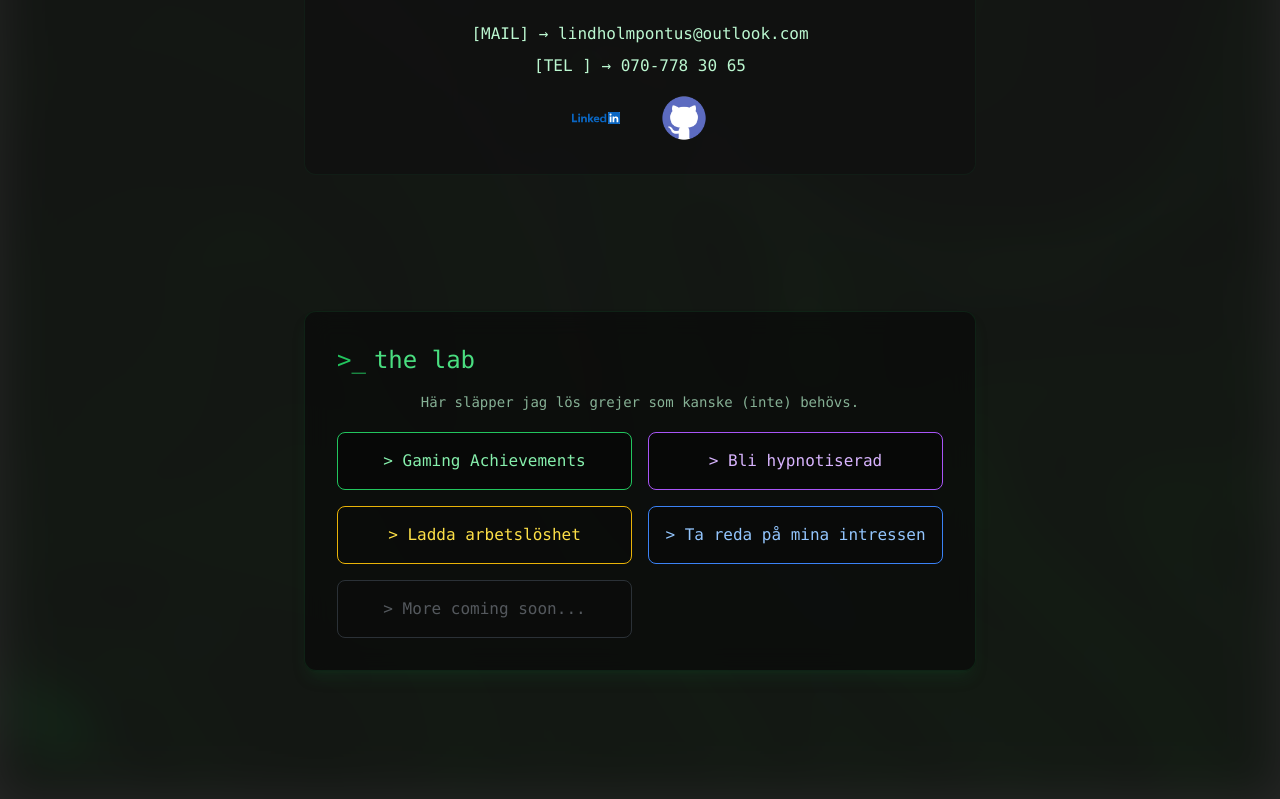
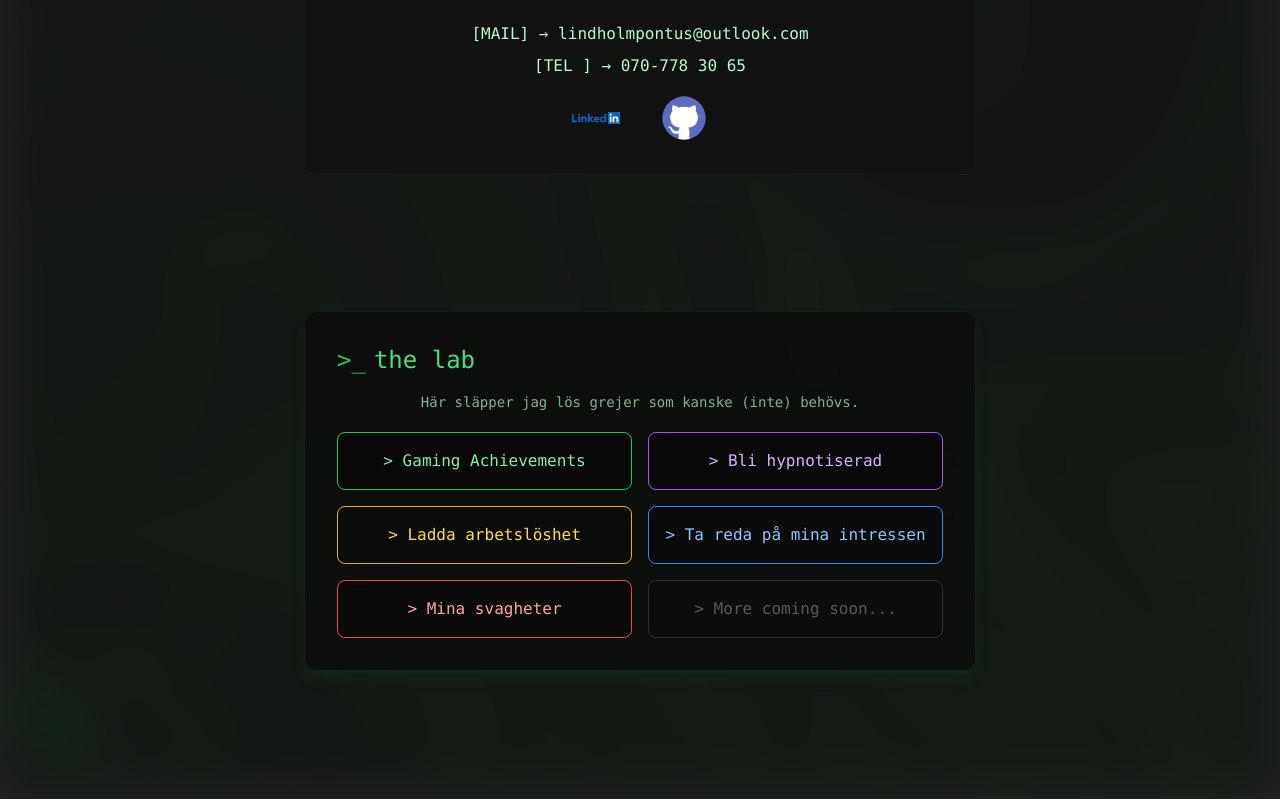
Before and after one commit to lindholmpontus/mysite, a React (Vite) app: page / in a window 1280 px wide. Shown: the part 2434-3233 px from the top of the page. Built offline with nearby package versions, Linux system fonts and the light colour scheme.

Commit message:
added weakness button

```diff
--- a/src/Portfolio.jsx
+++ b/src/Portfolio.jsx
@@ -10,7 +10,7 @@ export default function Portfolio() {
   const [heroDone, setHeroDone] = useState(false);
   const [showGame, setShowGame] = useState(false);
   const navigate = useNavigate();
-  const [offset, setOffset] = React.useState(0);
+  const [offset, setOffset] = React.useState({ x: 0, y: 0 });
 
   return (
 
@@ -116,6 +116,22 @@ export default function Portfolio() {
               {">"} Ta reda på mina intressen
             </div>
 
+            {/* UNCLICKABLE WEAKNESS BUTTON */}
+            <div
+              onMouseEnter={() => {
+                const randomX = (Math.random() - 0.5) * 500; // flyttar mycket
+                const randomY = (Math.random() - 0.5) * 500;
+                setOffset({ x: randomX, y: randomY });
+              }}
+              style={{
+                transform: `translate(${offset.x}px, ${offset.y}px)`
+              }}
+              className="relative cursor-pointer border border-red-500 bg-black/30 rounded-lg p-4 font-mono text-red-300 transition-all duration-150 select-none text-center"
+            >
+              {">"} Mina svagheter
+            </div>
+
+
             {/* FUTURE FEATURE */}
             <div className="border border-gray-600 bg-black/20 rounded-lg p-4 font-mono text-gray-400 text-center opacity-50">
               {">"} More coming soon...
--- a/src/components/Projects.jsx
+++ b/src/components/Projects.jsx
@@ -51,7 +51,7 @@ export default function Projects() {
       title: "This game will get you drunk",
       desc: "Ett festspel utvecklat för vändor till krogen.",
       tags: ["React", "JavaScript", "TailWind", "FireBase"],
-      link: "https://github.com/lindholmpontus",
+      link: "https://github.com/lindholmpontus/crazygame",
     },
 
 
```
